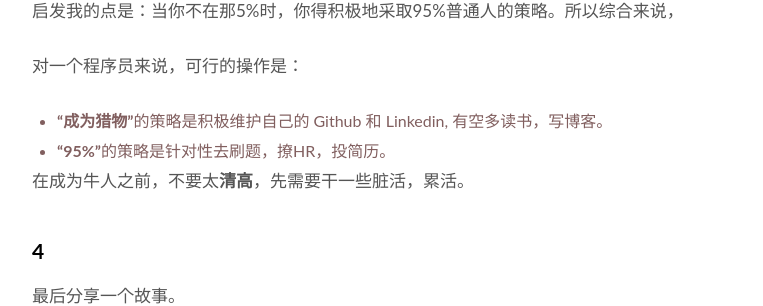
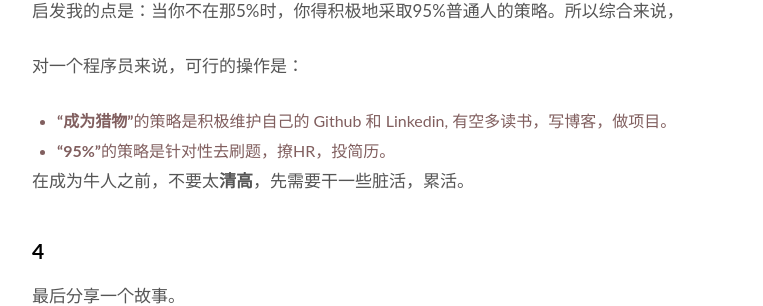
Before and after one commit to WillWang-X/willwang-x.github.io, a Jekyll site: the page built from _posts/2018-12-14-hunter-and-prey.md, in a window 1280 px wide. Shown: the part 1375-1681 px from the top of the page, without its empty margins (258-1021 px from the left). Built offline with Jekyll 4.4.1, drawn with Linux system fonts in a browser that asks for light colours.

Commit message:
updated hunter and prey

```diff
--- a/_posts/2018-12-14-hunter-and-prey.md
+++ b/_posts/2018-12-14-hunter-and-prey.md
@@ -48,7 +48,7 @@ published: true
 
 对一个程序员来说，可行的操作是：
 
-* **“成为猎物”**的策略是积极维护自己的 Github 和 Linkedin, 有空多读书，写博客。
+* **“成为猎物”**的策略是积极维护自己的 Github 和 Linkedin, 有空多读书，写博客，做项目。
 * **“95%”**的策略是针对性去刷题，撩HR，投简历。
 <br>
 
```
